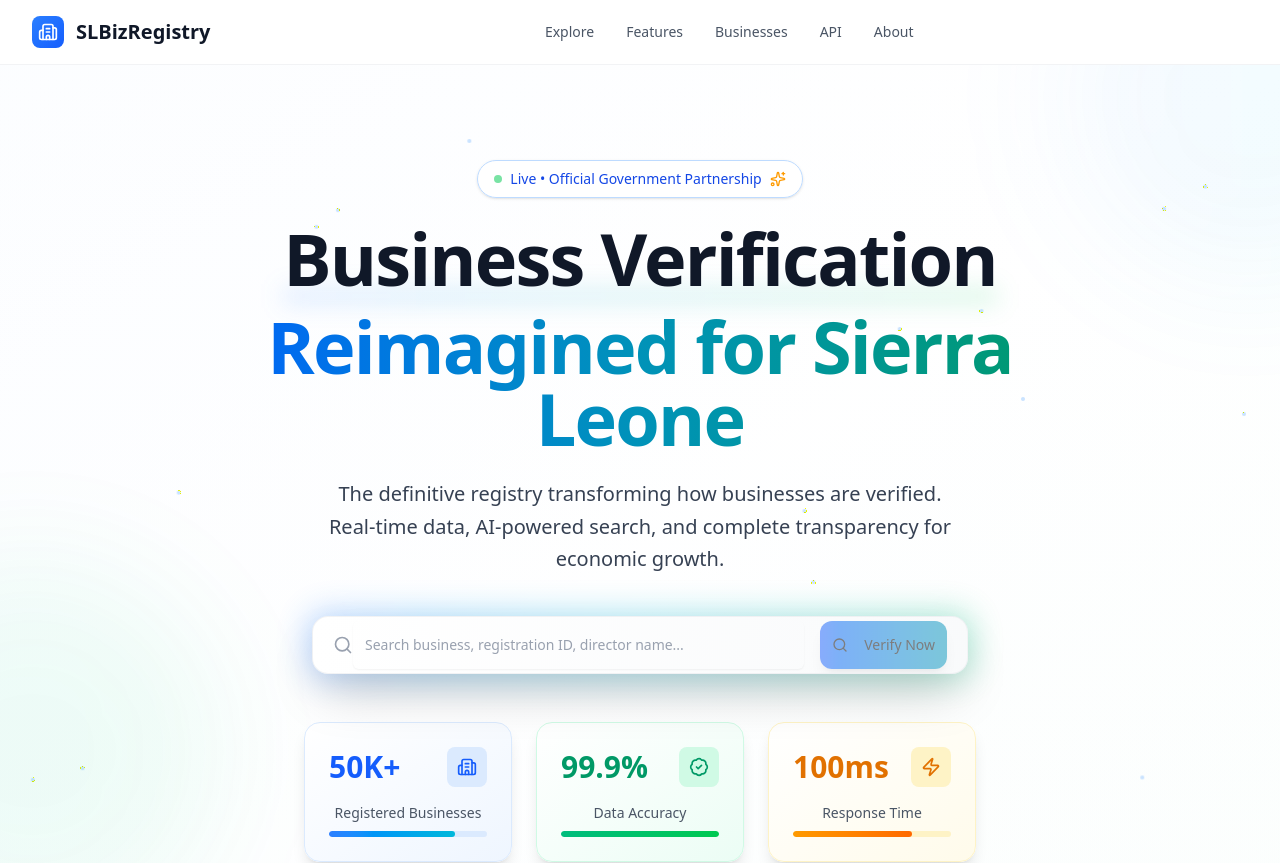
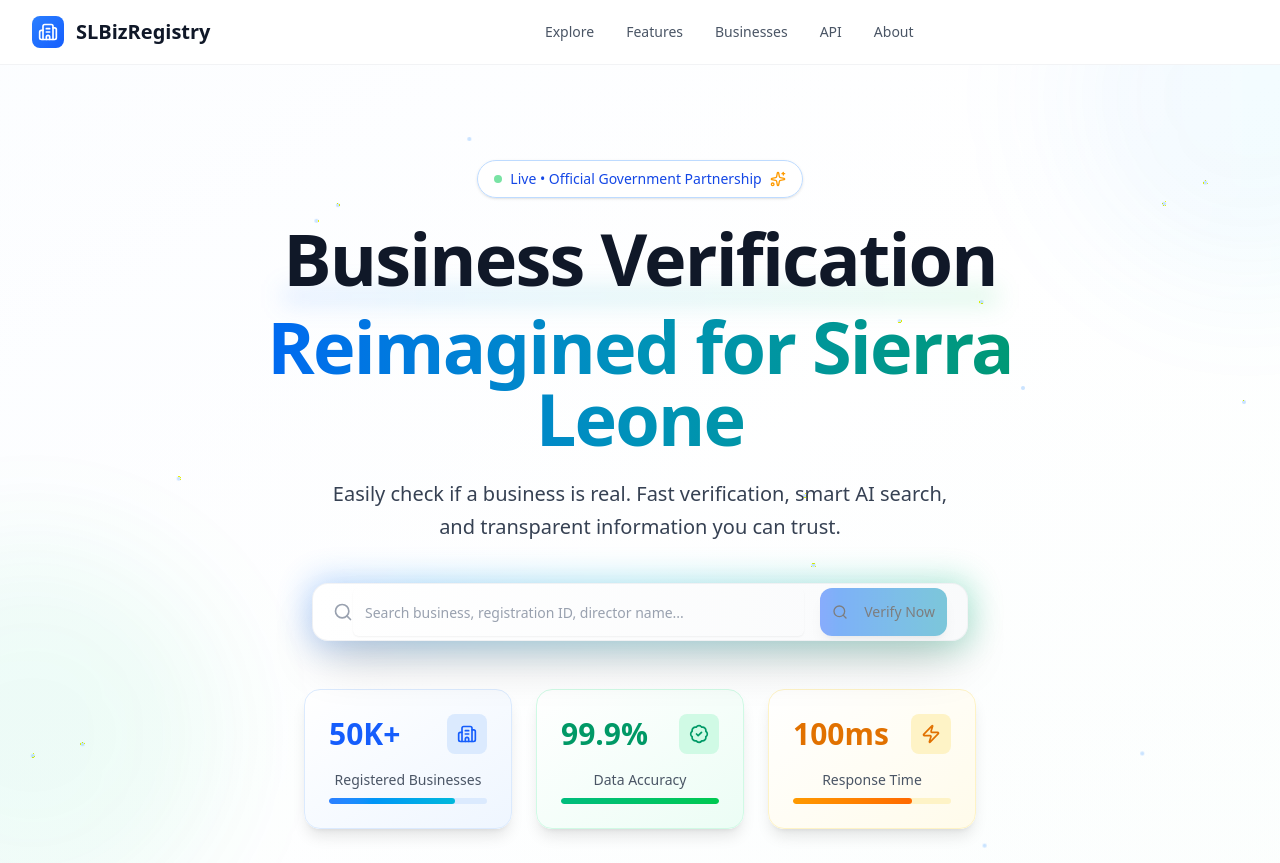
Before and after one commit to Walon-Foundation/business-directory, a Next.js app: page / in a window 1280 px wide. Shown: the top 863 px of the page. Built offline with nearby package versions, Linux system fonts and the light colour scheme.

Commit message:
docs: Simplify main page introductory text for improved clarity.

```diff
--- a/app/page.tsx
+++ b/app/page.tsx
@@ -276,13 +276,12 @@ export default function Home() {
             </h1>
 
             <p className="text-lg sm:text-xl text-gray-700 mb-10 max-w-2xl mx-auto leading-relaxed px-4 font-light">
-              The definitive registry transforming how businesses are verified.
-              Real-time data, AI-powered search, and complete transparency for
-              economic growth.
+             Easily check if a business is real.
+             Fast verification, smart AI search, and transparent information you can trust.
             </p>
 
             {/* Interactive Search with Suggestions */}
-            <div className="max-w-xl sm:max-w-2xl mx-auto mb-8 px-2">
+            <div className="max-w-xl sm:max-w-2xl mx-auto mb-4 px-2">
               <div className="relative group">
                 <div className="absolute -inset-1 bg-gradient-to-r from-blue-500 via-cyan-500 to-emerald-500 rounded-2xl blur-lg opacity-30 group-hover:opacity-50 transition-all duration-500" />
                 <div className="relative bg-gradient-to-r from-white to-gray-50 rounded-2xl shadow-2xl border border-gray-200/50 backdrop-blur-sm overflow-hidden">
```
